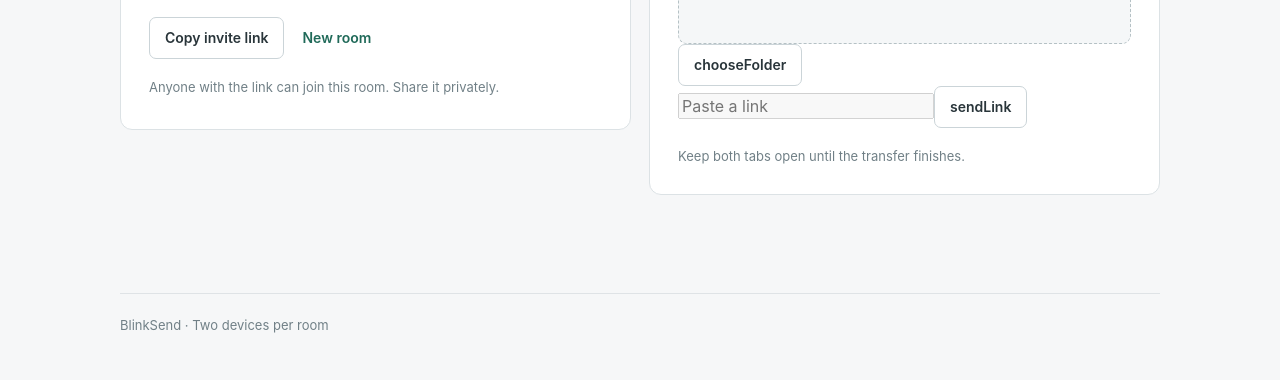
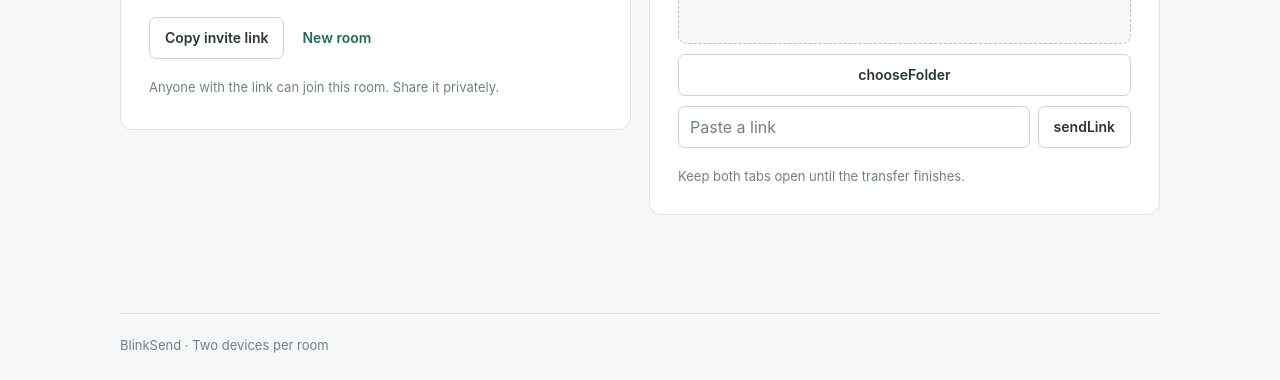
Before and after one commit to ghostySRC/BlinkSend, a website: page public/index.html in a window 1280 px wide. Shown: the part 565-945 px from the top of the page. Drawn offline with Linux system fonts and the light colour scheme.

Commit message:
Style folder and link sharing controls

```diff
--- a/public/style.css
+++ b/public/style.css
@@ -157,3 +157,13 @@ footer { border-top: 1px solid var(--divider); padding: 23px 0 27px; color: var(
   [data-theme="dark"] .qr-wrap { background: #fff; }
 .qr-wrap img { width: 160px; height: 160px; }
 }
+
+.transfer-actions { display:flex; gap:10px; margin-top:10px; }
+.transfer-actions .button { flex:1; }
+.share-row { display:grid; grid-template-columns:1fr auto; gap:8px; margin-top:10px; }
+.share-row input { min-width:0; min-height:42px; padding:9px 11px; border:1px solid var(--button-border); border-radius:7px; background:var(--surface); color:var(--text); }
+.share-row input::placeholder { color:var(--subtle); }
+.received-text { display:flex; align-items:center; gap:10px; flex-wrap:wrap; margin-top:10px; padding:12px 14px; border:1px solid var(--border); border-radius:8px; background:var(--surface); font-size:14px; }
+.received-text span { color:var(--muted); }
+.received-text a { color:var(--accent); max-width:100%; overflow:hidden; text-overflow:ellipsis; white-space:nowrap; flex:1 1 220px; }
+@media (max-width:520px){ .share-row{grid-template-columns:1fr;} .share-row .button{width:100%;} }
```
